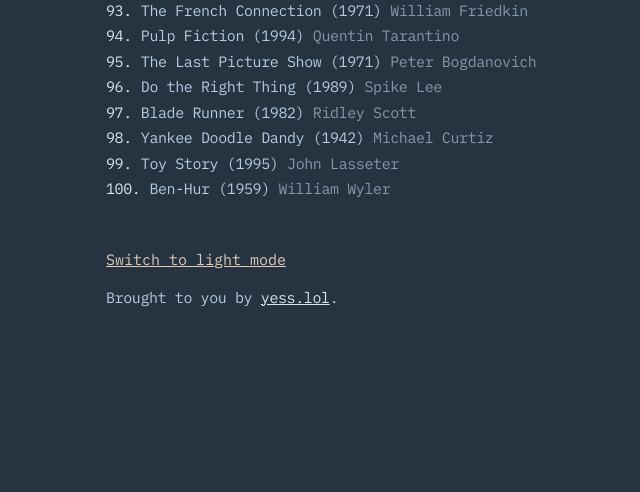
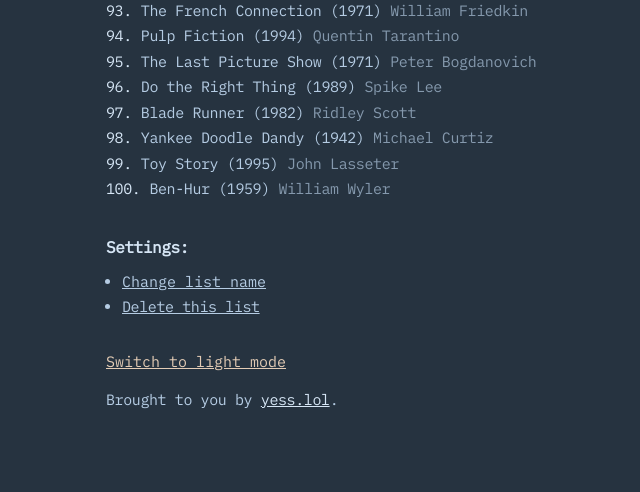
Before and after one commit to nmsalvatore/afi100, a Flask app: page /1 in a window 1280 px wide. Shown: the part 2707-3199 px from the top of the page, without its empty margins (190-830 px from the left). Before the commit the page ends 3014 px from the top, so only its background shows below. Run offline with Flask 3, Linux system fonts and the light colour scheme; data comes from the database, SQL or seed files in the repository; tables that the repository leaves empty hold one stand-in row (values such as "Sample post"); some libraries are stand-ins or nearby versions.

Commit message:
feat: change list name on list page

```diff
--- a/afi100.py
+++ b/afi100.py
@@ -15,6 +15,7 @@
 
 DB_PATH = os.path.join("database", "db.sqlite3")
 FILM_PATH = os.path.join("data", "afi_films.json")
+DEFAULT_LIST_NAME = "The AFI 100 Challenge"
 
 app = Flask(__name__)
 app.config.from_prefixed_env()
@@ -195,8 +196,7 @@
             if cur.fetchone() is None:
                 break
 
-        list_name = request.form.get("custom_list_name") or "The AFI 100 Challenge"
-
+        list_name = request.form.get("custom_list_name") or DEFAULT_LIST_NAME
         cur.execute("INSERT INTO user_lists (id, name) VALUES (?, ?)", (list_id, list_name))
 
         watched_film_json = request.form.get("watched_film_ids")
@@ -204,10 +204,19 @@
         user_list_films = [(list_id, int(film_id), 1) for film_id in watched_film_ids]
 
         cur.executemany("INSERT INTO user_list_films (list_id, film_id, watched) VALUES (?, ?, ?)", user_list_films)
-
         con.commit()
 
-    return redirect(url_for('view_private_list', list_id=list_id))
+    return redirect(url_for("view_private_list", list_id=list_id))
+
+
+@app.route("/change-list-name/<list_id>", methods=["POST"])
+def change_list_name(list_id):
+    with get_db_connection() as con:
+        cur = con.cursor()
+        new_list_name = request.form.get("new_list_name") or DEFAULT_LIST_NAME
+        cur.execute("UPDATE user_lists SET name = ? WHERE id = ?", (new_list_name, list_id))
+        con.commit()
+    return redirect(url_for("view_private_list", list_id=list_id))
 
 
 with app.app_context():
--- a/static/css/style.css
+++ b/static/css/style.css
@@ -44,17 +44,15 @@
     }
 }
 
-header h1 {
+h1 {
     color: var(--accent-color);
     font-size: 1.25rem;
     line-height: 1;
     margin-bottom: 2rem;
 }
 
-@media only screen and (max-width: calc(720px + 2rem)) {
-    header h1 {
-        font-size: 1.25rem;
-    }
+h2 {
+    font-size: 1rem;
 }
 
 div:has(h1):has(#progress) {
@@ -230,24 +231,44 @@
     line-height: var(--line-height);
 }
 
-button#theme_toggler {
+footer button:not(dialog button) {
     cursor: pointer;
     background: var(--bg-color);
     border: none;
-    color: var(--accent-color);
+    color: var(--primary-color);
     font-family: inherit;
     font-size: inherit;
     text-decoration: underline;
+}
+
+footer button#theme_toggler {
+    color: var(--accent-color);
+    margin: 1rem 0;
 }
 
 footer p {
     line-height: var(--line-height);
 }
 
-footer button {
-    margin: 1rem 0;
-}
-
 footer a {
     color: var(--neutral-color);
 }
+
+footer .settings {
+    line-height: var(--line-height);
+    list-style-type: disc;
+    margin-bottom: 1rem;
+}
+
+footer .settings > h2 {
+    color: var(--neutral-color);
+    margin-bottom: 0.5rem;
+}
+
+footer .settings li {
+    margin-left: 1rem;
+}
+
+footer .settings a {
+    color: var(--primary-color);
+}
--- /dev/null
+++ b/static/js/settings.js
@@ -0,0 +1,45 @@
+document.addEventListener("DOMContentLoaded", () => {
+    setUpNameChangeButtonListener();
+    setUpNameChangeDialogListener();
+});
+
+function setUpNameChangeButtonListener() {
+    const button = document.getElementById("change_list_name");
+
+    if (!button) {
+        console.error(
+            "Could not find button element with ID 'change_list_name'",
+        );
+        return;
+    }
+
+    button.addEventListener("click", () => {
+        const dialog = document.getElementById("change_list_name_dialog");
+
+        if (!dialog) {
+            console.error(
+                "Could not find dialog element with ID 'change_list_name_dialog'",
+            );
+            return;
+        }
+
+        dialog.showModal();
+    });
+}
+
+function setUpNameChangeDialogListener() {
+    const dialog = document.getElementById("change_list_name_dialog");
+
+    if (!dialog) {
+        console.error(
+            "Could not find element with ID 'change_list_name_dialog'",
+        );
+        return;
+    }
+
+    dialog.addEventListener("click", (e) => {
+        if (e.target === dialog) {
+            dialog.close();
+        }
+    });
+}
--- a/templates/index.html
+++ b/templates/index.html
@@ -17,6 +17,7 @@
             <script src="https://unpkg.com/htmx.org@2.0.4"></script>
             <script src="{{ url_for('static', filename='js/progress.js') }}" defer></script>
             <script src="{{ url_for('static', filename='js/clipboard.js') }}" defer></script>
+            <script src="{{ url_for('static', filename='js/settings.js') }}" defer></script>
         {% endif %}
 
         {% if not user_list %}
@@ -65,6 +66,25 @@
         </main>
 
         <footer>
+            {% if user_list %}
+                <ul class="settings">
+                    <h2>Settings:</h2>
+                    <li>
+                        <button id="change_list_name">Change list name</button>
+                        <dialog id="change_list_name_dialog">
+                            <form id="change_list_name_form" action="/change-list-name/{{ user_list.id }}" method="post">
+                                <h2>Change your list a name</h2>
+                                <p>Enter a name for your list in the input box below. If you'd like to use the default name, leave the input box empty.</p>
+                                <input type="hidden" name="csrf_token" value="{{ csrf_token() }}">
+                                <input type="text" name="new_list_name" placeholder="The AFI 100 Challenge" autocomplete="off" autofocus>
+                                <button type="submit">Change it!</button>
+                            </form>
+                        </dialog>
+                    </li>
+                    <li><a href="/">Delete this list</a></li>
+                </ul>
+            {% endif %}
+
             <button id="theme_toggler">Switch to light mode</button>
             <p>Brought to you by <a href="https://yess.lol">yess.lol</a>.</p>
         </footer>
```
Also changed, not shown: other parts of static/css/style.css (+16 -13 lines).
